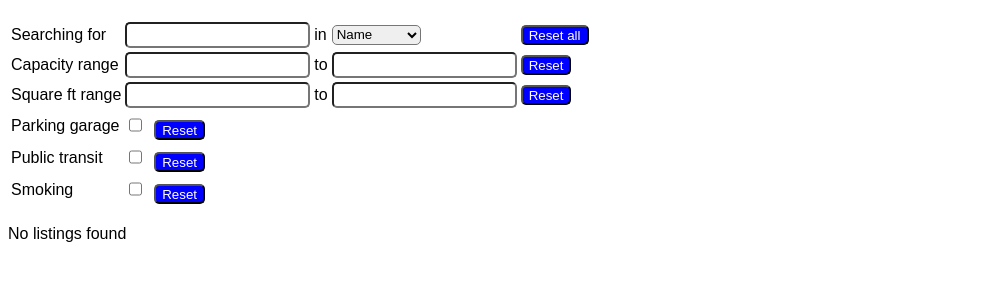
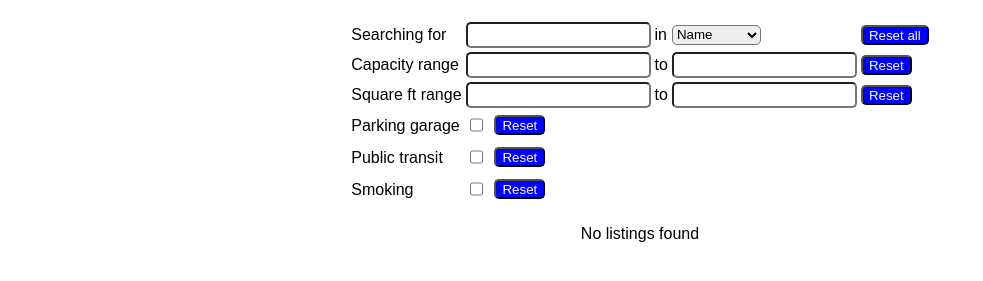
Before and after one commit to ethanp4/Final-Project, a plain HTML site: page html/PropertyBrowser.html in a window 1280 px wide. Shown: the part 61-342 px from the top of the page, without its empty margins (0-983 px from the left). Drawn offline with nearby package versions, Linux system fonts and the light colour scheme; the site is published under a folder, as on GitHub Pages, so addresses that start at the root find nothing.

Commit message:
fix a path

```diff
--- a/html/PropertyBrowser.html
+++ b/html/PropertyBrowser.html
@@ -3,7 +3,7 @@
 
 <head>
   <link rel="stylesheet" href="../css/global.css">
-  <link rel="stylesheet" href="/css/PropertyBrowser.css">
+  <link rel="stylesheet" href="../css/PropertyBrowser.css">
   <script src="https://code.jquery.com/jquery-3.7.1.min.js"
     integrity="sha256-/JqT3SQfawRcv/BIHPThkBvs0OEvtFFmqPF/lYI/Cxo=" crossorigin="anonymous"></script>
   <script src="../js/global.js"></script>
```
